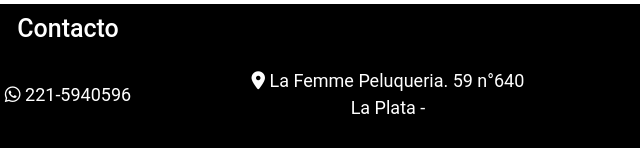
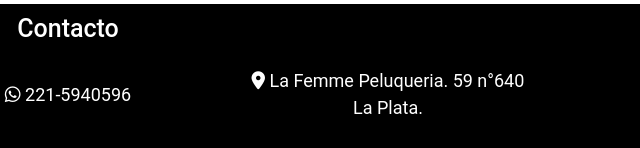
Before and after one commit to milicorre/fr-proyecto, a website: page cejas.html in a window 1280 px wide. Shown: the part 746-894 px from the top of the page, 572-1212 px from the left. Drawn offline with nearby package versions, Linux system fonts and the light colour scheme.

Commit message:
cambios detalle footer

```diff
--- a/cejas.html
+++ b/cejas.html
@@ -168,7 +168,7 @@
                     <div class="col-12 col-lg-4">
                         <li> <a href="https://www.google.com/maps/place/Calle+59+636,+B1900+BSZ,+Provincia+de+Buenos+Aires/@-34.9206792,-57.9438476,19z/data=!4m13!1m7!3m6!1s0x95a2e62b1f0085a1:0xbcfc44f0547312e3!2sLa+Plata,+Provincia+de+Buenos+Aires!3b1!8m2!3d-34.9204948!4d-57.9535657!3m4!1s0x95a2e623954c2b03:0x41fe1627e757f9cb!8m2!3d-34.9206792!4d-57.9433004"
                                 target:_blank> <i class="fas fa-map-marker-alt"></i> La Femme
-                                Peluqueria. 59 n°640 La Plata - </a> </li>
+                                Peluqueria. 59 n°640 La Plata.</a> </li>
                     </div>
                 </div>
             </div>
```
Also changed, not shown: index.html (+1 -1 lines), makeup.html (+1 -1 lines), pestanas.html (+1 -1 lines), trabajos.html (+1 -1 lines), Imagenes/portada2.jpg (deleted).
